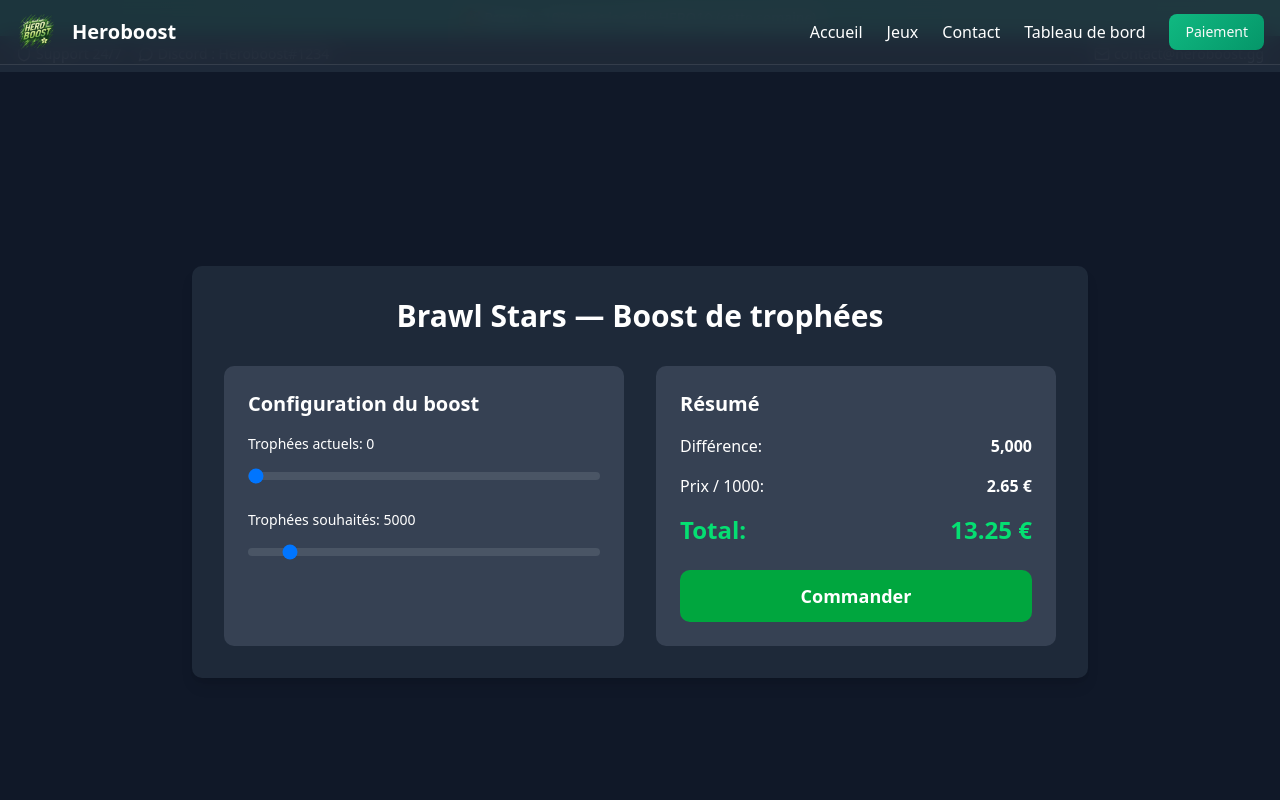
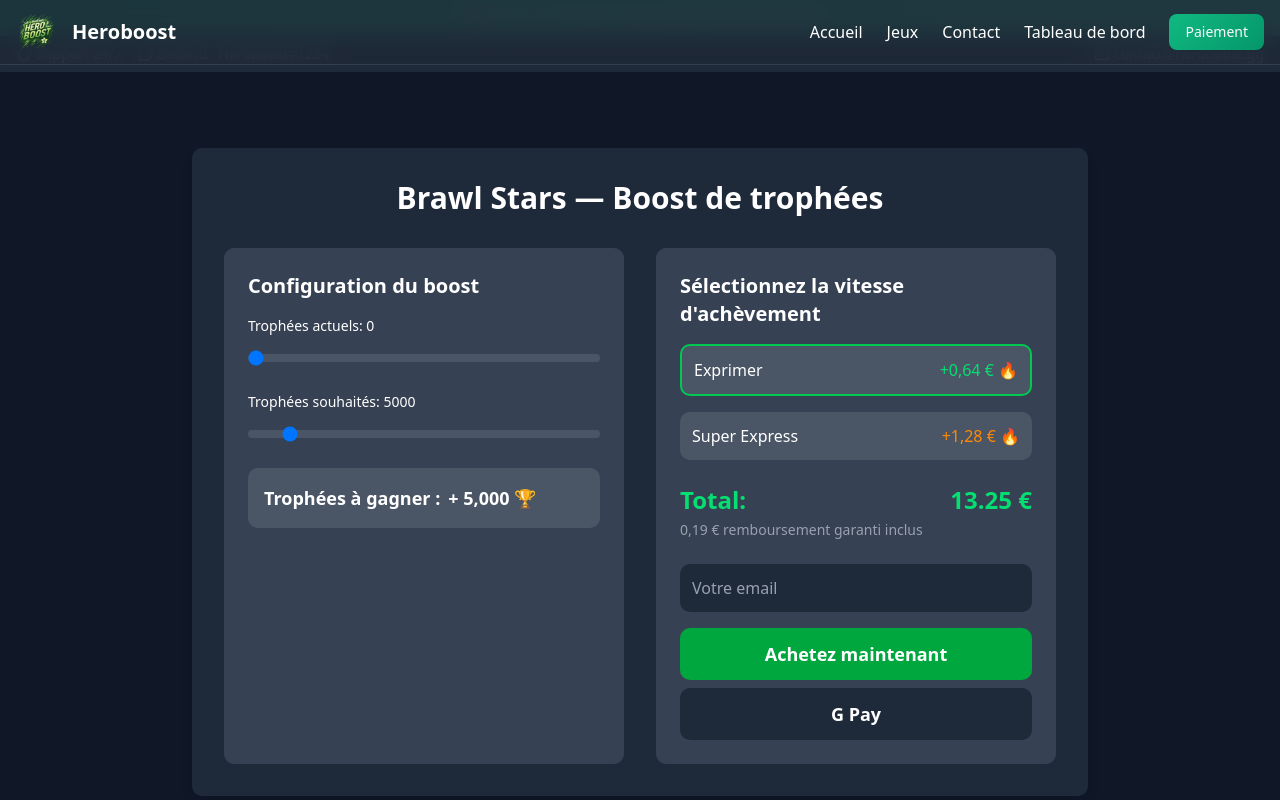
Before and after one commit to Pixel2225/heroboost-site-final-v2, a React (Vite) app: page /brawl-stars in a window 1280 px wide. Shown: the top 800 px of the page. Built offline with nearby package versions, Linux system fonts and the light colour scheme.

Commit message:
Fix: Corrected trophy and price calculation logic for Brawl Stars

```diff
--- a/src/components/BrawlStars.jsx
+++ b/src/components/BrawlStars.jsx
@@ -72,31 +72,49 @@
                   className="w-full h-2 bg-gray-600 rounded-lg appearance-none cursor-pointer"
                 />
               </div>
+              <div className="p-4 bg-gray-600 rounded-lg">
+                <span className="text-lg font-semibold">Trophées à gagner :</span>
+                <span className="text-lg font-bold ml-2">+ {difference.toLocaleString()} 🏆</span>
+              </div>
             </div>
           </div>
 
           {/* Section du résumé de la commande */}
           <div className="p-6 bg-gray-700 rounded-lg flex flex-col justify-between">
             <div>
-              <h3 className="text-xl font-semibold mb-4">Résumé</h3>
+              <h3 className="text-xl font-semibold mb-4">Sélectionnez la vitesse d'achèvement</h3>
               <div className="space-y-4">
-                <div className="flex justify-between">
-                  <span>Différence:</span>
-                  <span className="font-bold">{difference.toLocaleString()}</span>
+                <div className="p-3 bg-gray-600 rounded-lg flex justify-between items-center cursor-pointer border-2 border-green-500">
+                  <span>Exprimer</span>
+                  <span className="text-green-400">+0,64 € 🔥</span>
                 </div>
-                <div className="flex justify-between">
-                  <span>Prix / 1000:</span>
-                  <span className="font-bold">{BASE_PRICE_PER_1000.toFixed(2)} €</span>
+                <div className="p-3 bg-gray-600 rounded-lg flex justify-between items-center cursor-pointer">
+                  <span>Super Express</span>
+                  <span className="text-orange-400">+1,28 € 🔥</span>
                 </div>
+                {/* Vous pouvez ajouter d'autres options ici */}
+              </div>
+              <div className="mt-6">
                 <div className="flex justify-between text-2xl font-bold text-green-400">
                   <span>Total:</span>
                   <span>{totalPrice} €</span>
                 </div>
+                <p className="text-sm text-gray-400 mt-1">0,19 € remboursement garanti inclus</p>
               </div>
             </div>
-            <button className="w-full py-3 mt-6 text-lg font-bold text-white bg-green-600 rounded-lg hover:bg-green-700 transition-colors">
-              Commander
-            </button>
+            <div className="mt-6">
+              <input
+                type="email"
+                placeholder="Votre email"
+                className="w-full p-3 mb-4 bg-gray-800 rounded-lg text-white placeholder-gray-400 focus:outline-none focus:ring-2 focus:ring-green-500"
+              />
+              <button className="w-full py-3 text-lg font-bold text-white bg-green-600 rounded-lg hover:bg-green-700 transition-colors">
+                Achetez maintenant
+              </button>
+              <button className="w-full py-3 mt-2 text-lg font-bold text-white bg-gray-800 rounded-lg hover:bg-gray-700 transition-colors">
+                G Pay
+              </button>
+            </div>
           </div>
         </div>
       </div>
```
